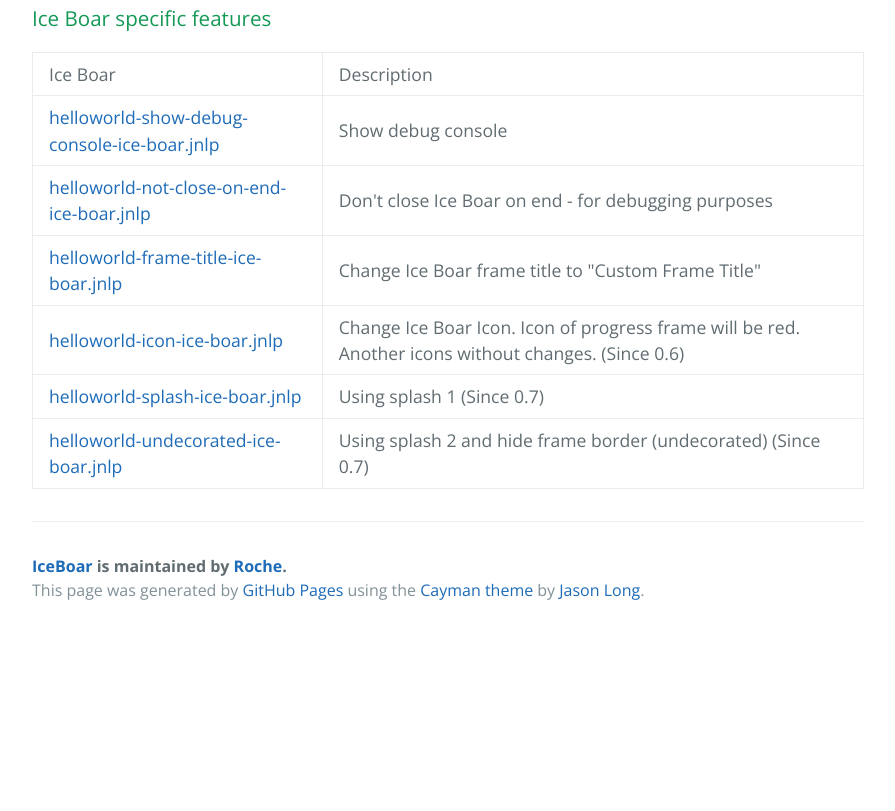
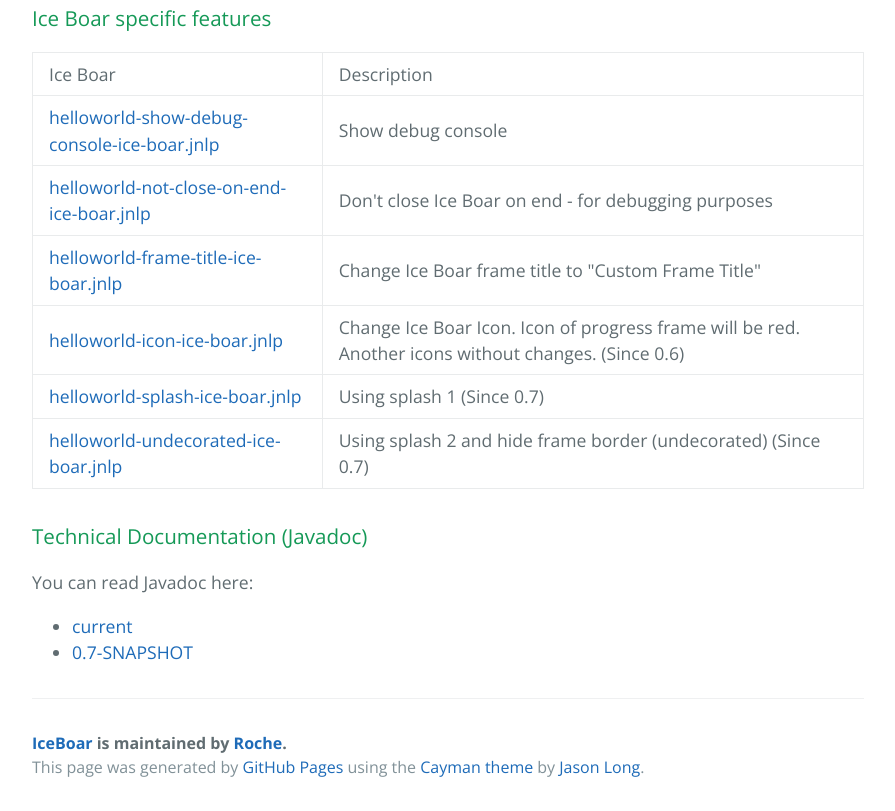
Before and after one commit to kenferrara/IceBoar, a plain HTML site: page index.html in a window 1280 px wide. Shown: the part 1034-1845 px from the top of the page, without its empty margins (192-1087 px from the left). Before the commit the page ends 1668 px from the top, so only its background shows below. Drawn offline with nearby package versions, Linux system fonts and the light colour scheme.

Commit message:
update gh-pages by Travis-CI

```diff
--- a/index.html
+++ b/index.html
@@ -106,6 +106,17 @@
             </table>
         </p>
 
+        <h3>
+            <a  class="anchor" href="#designer-templates" aria-hidden="true">
+                <span aria-hidden="true" class="octicon octicon-link"></span></a>Technical Documentation (Javadoc)</h3>
+        <p>You can read Javadoc here:</p>
+        <p>
+            <ul>
+                <li><a href="docs/current/index.html">current</a></li>
+                <li><a href="docs/0.7-SNAPSHOT/index.html">0.7-SNAPSHOT</a></li>
+            </ul>
+        </p>
+
     <footer class="site-footer">
       <span class="site-footer-owner"><a href="https://github.com/Roche/IceBoar">IceBoar</a> is maintained by <a href="https://github.com/Roche">Roche</a>.</span>
 
```
Also changed, not shown: 11 other files.
